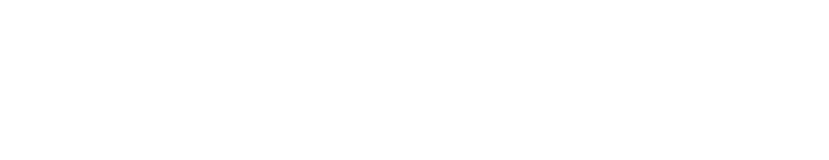
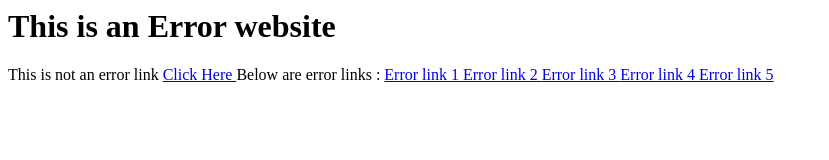
Before and after one commit to autmek/errorsite, a plain HTML site: page index.html in a window 1280 px wide. Shown: the whole page, without its empty margins (0-829 px from the left). Drawn offline with Linux system fonts and the light colour scheme.

Commit message:
Update index.html

```diff
--- a/index.html
+++ b/index.html
@@ -3,5 +3,13 @@
 <title> Error URL </title>
 </head>
 <body>
+  <h1 style="text-alignment=center">This is an Error website</h1>
+  This is not an error link <a href="page1.html"> Click Here </a>
+  Below are error links :
+  <a href="er1.html"> Error link 1 </a>
+  <a href="er2.html"> Error link 2 </a>
+  <a href="er3.html"> Error link 3 </a>
+  <a href="er4.html"> Error link 4 </a>
+  <a href="er5.html"> Error link 5 </a>
 </body>
 </html>
```
